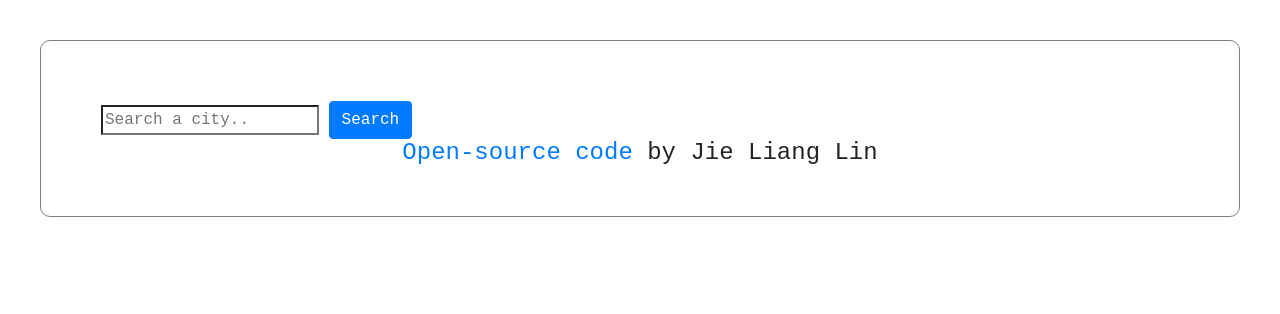
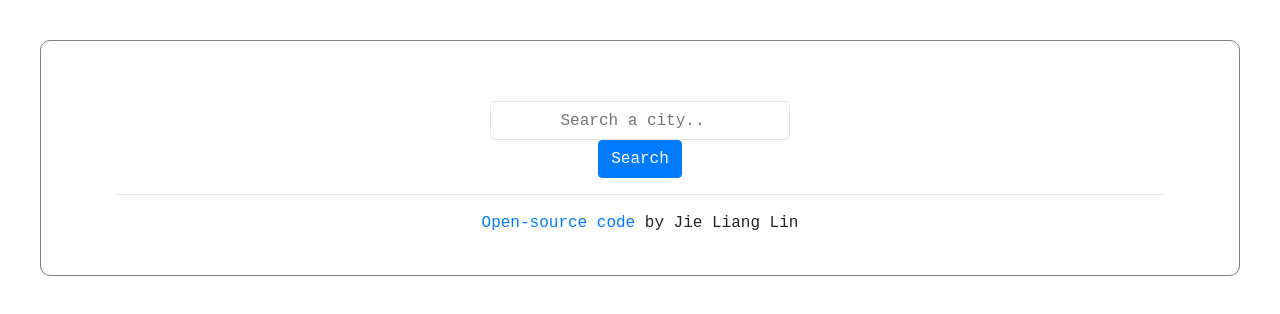
Before and after one commit to jielianglin/weatherapp_reactjs, a React (Create React App) app: page / in a window 1280 px wide. Shown: the top 314 px of the page. Built offline with nearby package versions, Linux system fonts and the light colour scheme.

Commit message:
additions to stylesheet
.unit .active and .unit .active:hover don't work

```diff
--- a/src/App.js
+++ b/src/App.js
@@ -7,13 +7,14 @@ export default function App() {
     <div className="App">
       <div className="container">
         <Search />
+        <hr />
         <footer>
-          <h4>
+          <h7>
             <a href="https://github.com/jielianglin/weatherapp_reactjs">
               Open-source code
             </a>{" "}
             by Jie Liang Lin
-          </h4>
+          </h7>
         </footer>
       </div>
     </div>
--- a/src/FormattedDate.js
+++ b/src/FormattedDate.js
@@ -16,7 +16,7 @@ export default function FormattedDate(props) {
   let minutes = props.date.getMinutes();
 
   return (
-    <div>
+    <div className="CurrentDateTime">
       {" "}
       {day} {hours}:{minutes}
     </div>
--- a/src/Search.js
+++ b/src/Search.js
@@ -1,8 +1,8 @@
 import React, { useState } from "react";
 import FormattedDate from "./FormattedDate";
+import WeatherTemperature from "./WeatherTemperature";
 import axios from "axios";
 import "bootstrap/dist/css/bootstrap.css";
-import WeatherTemperature from "./WeatherTemperature";
 
 export default function Search(props) {
   const [city, setCity] = useState(null);
@@ -33,16 +33,19 @@ export default function Search(props) {
   }
   let form = (
     <div className="Form">
+      <container>
         <div className="row">
           <form onSubmit={handleSubmit}>
             <input
               type="Search"
               placeholder="Search a city.."
+              className="search-input"
               onChange={updateCity}
-          />{" "}
+            />
             <input type="Submit" value="Search" className="btn btn-primary" />
           </form>
         </div>
+      </container>
     </div>
   );
 
@@ -51,29 +54,35 @@ export default function Search(props) {
       <div>
         {form}
         <br />
+
         <div className="Current">
-          <h2>{city}</h2>
+          <h2 className="CurrentCity">{city}</h2>
           <FormattedDate date={weather.date} />
         </div>
+        <br />
+        <container fluid>
           <div className="row">
-          <div className="col-md-2">
+            <div className="Icon col-md-2">
               <img src={weather.icon} alt="Weather Icon" />{" "}
             </div>
             <div className="col-md-5">
-            <WeatherTemperature celsius={props.data.temperature} />
+              <WeatherTemperature celsius={weather.temperature} />
             </div>
-        </div>
+
             <div className="col-md-1" />
             <div className="col-md-4">
               <ul>
-            <li> Description: {weather.description}</li>
-            <li> Wind: {weather.wind} km/h</li>
-            <li> Humidity: {weather.humidity}%</li>
+                <li>{weather.description}</li>
+                <li>Wind: {weather.wind} km/h</li>
+                <li>Humidity: {weather.humidity}%</li>
               </ul>
             </div>
           </div>
+        </container>
+        <hr />
+      </div>
     );
   } else {
-    return <div>{form}</div>;
+    return form;
   }
 }
--- a/src/styles.css
+++ b/src/styles.css
@@ -6,3 +6,70 @@
   margin: 40px 40px 80px 40px;
   text-align: center;
 }
+
+form {
+  display: block;
+  margin: 0 auto;
+}
+.search-input {
+  border: 1px solid #e5e5e5;
+  border-radius: 5px;
+  height: 39px;
+  width: 100%;
+  outline: 0;
+  background-color: white;
+  text-align: center;
+}
+
+.Weatherinfo row {
+  display: block;
+  margin: 0 auto;
+}
+.CurrentCity {
+  font-size: 50px;
+}
+
+.CurrentCity:first-letter {
+  text-transform: capitalize;
+}
+.CurrentDateTime {
+  font-size: 20px;
+}
+
+.Icon img {
+  position: relative;
+  top: -12px;
+  width: 150px;
+  height: 150px;
+}
+.temperature {
+  position: relative;
+  top: -3px;
+  font-size: 90px;
+}
+
+.unit {
+  position: relative;
+  top: -50px;
+}
+
+.unit .active {
+  color: #757575;
+  cursor: default;
+}
+
+.unit .active:hover {
+  text-decoration: underline;
+}
+
+ul {
+  position: relative;
+  top: 25px;
+  text-align: left;
+  list-style-type: none;
+  inset-block: none;
+}
+
+ul:first-letter {
+  text-transform: capitalize;
+}
```
Also changed, not shown: src/App.css (added), src/index.css (added). Lines whose indentation alone changed are shown as unchanged.
